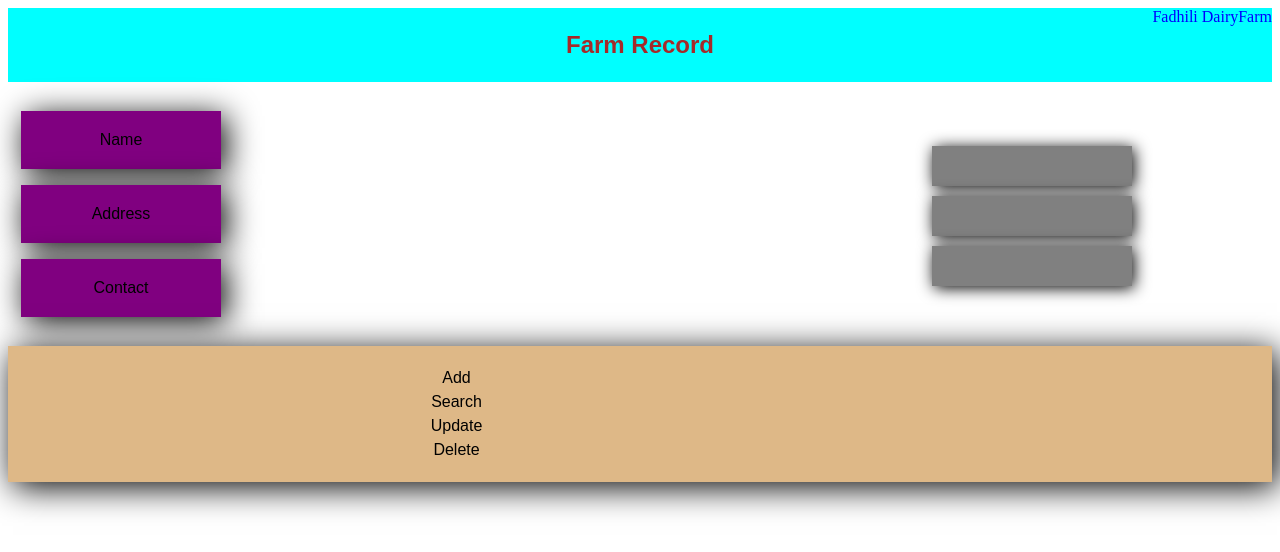
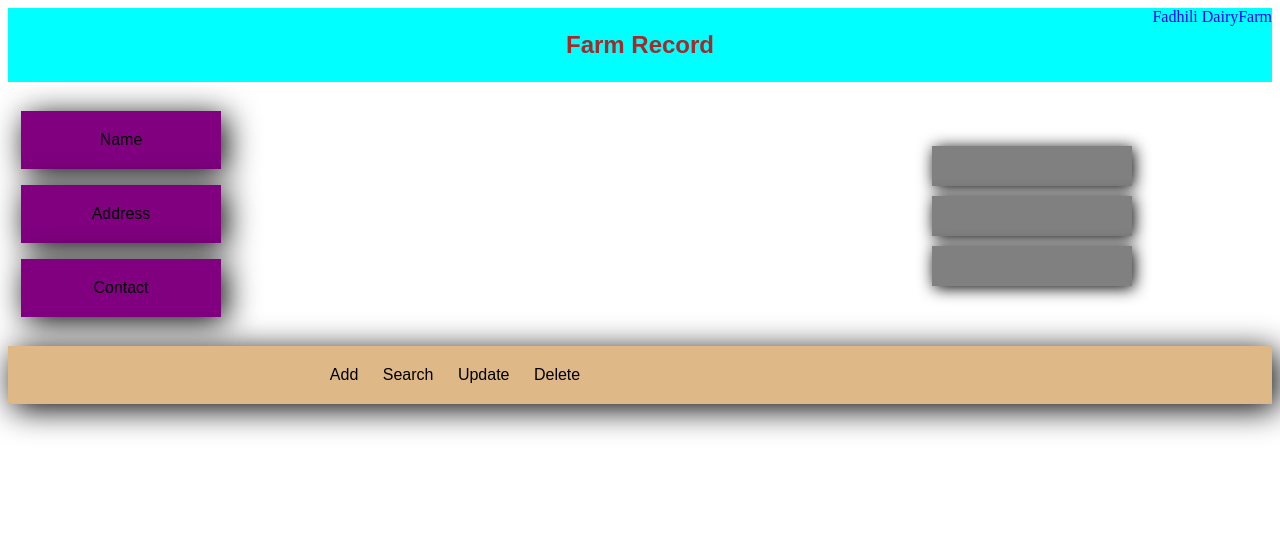
Before and after one commit to Muturi403/Dairy-Business, a plain HTML site: page index.html in a window 1280 px wide. Drawn offline with Linux system fonts and the light colour scheme.

Commit message:
initial commit of the project

```diff
--- a/index.html
+++ b/index.html
@@ -22,7 +22,7 @@
 
          </div>
 
-         <div class="left">
+         <div class = "left">
 
             <p>Name</p>
 
@@ -32,7 +32,7 @@
 
          </div>
 
-         <div class="pin">
+         <div class = "pin">
             <div class="box1"></div>
 
             <div class="box2"></div>
@@ -40,14 +40,14 @@
             <div class="box3"></div>
          </div>
 
-         <div class=buttons>
-            <div class = "button1">Add</div>
+         <div class = "buttons">
+            <p1>Add</p1>
 
-            <div class = "button2">Search</div>
+            <p1>Search</p1>
 
-            <div class = "button3">Update</div>
+            <p1>Update</p1>
 
-            <div class = "button4">Delete</div>
+            <p1>Delete</p1>
          </div>
 
     </body>
```
